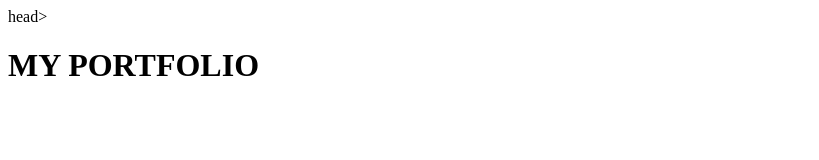
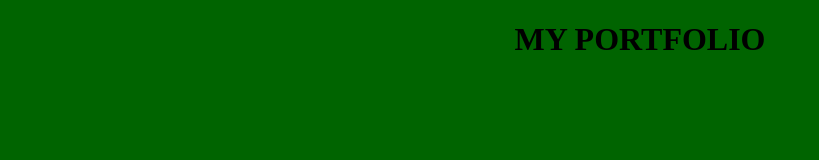
Before and after one commit to audombek/my-portfolio, a plain HTML site: page index.html in a window 1280 px wide. Shown: the whole page, without its empty margins (0-819 px from the left). Drawn offline with Linux system fonts and the light colour scheme.

Commit message:
add style using css

```diff
--- /dev/null
+++ b/css/styles.css
@@ -0,0 +1,6 @@
+body{
+    background-color:darkgreen;
+}
+h1{
+    text-align: center;
+}
--- a/index.html
+++ b/index.html
@@ -1,9 +1,10 @@
 <!DOCTYPE html>
 <html>
-    head>
-    <title>my-portfolio</title>
-</head>
-<body>
-    <h1>MY PORTFOLIO</h1>
-</body>
+    <head>
+     <title>my-portfolio</title>
+        <link href="css/styles.css" rel="stylesheet" text="text/css">
+    </head>
+    <body>
+        <h1>MY PORTFOLIO</h1>
+    </body>
 </html>
```
Also changed, not shown: download.jpeg (added), images.jpeg (added).
